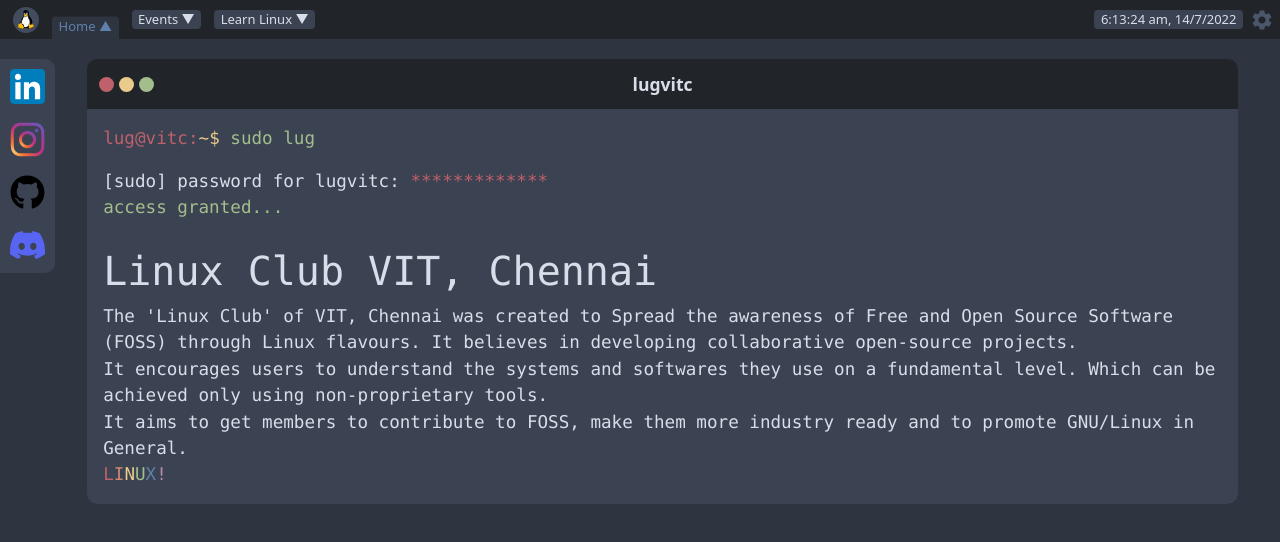
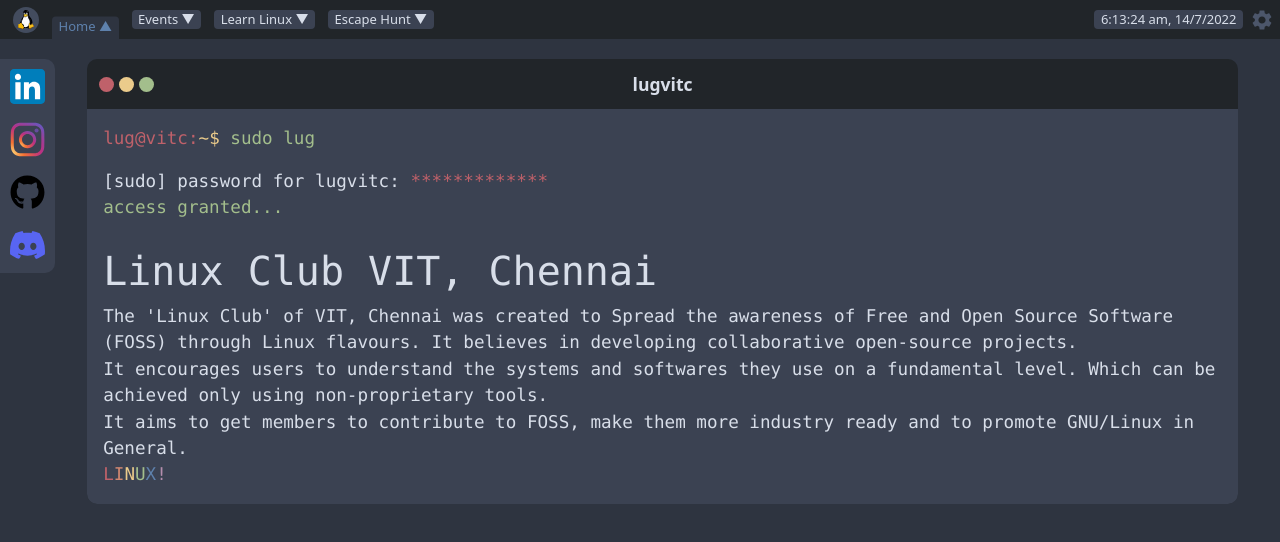
Before and after one commit to lugvitc/lugvitc.github.io, a React (Create React App) app: page /learn-linux in a window 1280 px wide. Shown: the top 542 px of the page. Built offline with nearby package versions, Linux system fonts and the light colour scheme.

Commit message:
added page for escape hunt

```diff
--- a/src/index.js
+++ b/src/index.js
@@ -10,6 +10,7 @@ import App from './App';
 import Home from './pages/home';
 import Events from './pages/events/events';
 import LearnLinux from './pages/learnLinux/learnLinux';
+import EscapeHunt from './pages/escapeHunt/escapeHunt';
 // import UserForm from './pages/recruitment_2022/recruitment';
 
 const pages = [
@@ -27,6 +28,11 @@ const pages = [
         title: 'Learn Linux',
         link: '/learn-linux',
         component: <LearnLinux />
+    },
+    {
+        title: 'Escape Hunt',
+        link: '/escape-hunt',
+        component: <EscapeHunt />
     }
     //, {
     //     title: 'Recruitment 2022',
--- /dev/null
+++ b/src/pages/escapeHunt/escapeHunt.js
@@ -0,0 +1,15 @@
+import TerminalWindow from '../../components/terminal/terminalWindow';
+
+export default function EscapeHunt() {
+    return (
+        <TerminalWindow
+            title='Escape Hunt'
+            prompts={[
+                { path: '~', command: 'cd escape-hunt' },
+                { path: '~/escape-hunt', command: 'cat escape-hunt.txt' }
+            ]}
+        >
+            Escape hunt!!
+        </TerminalWindow>
+    );
+}
```
